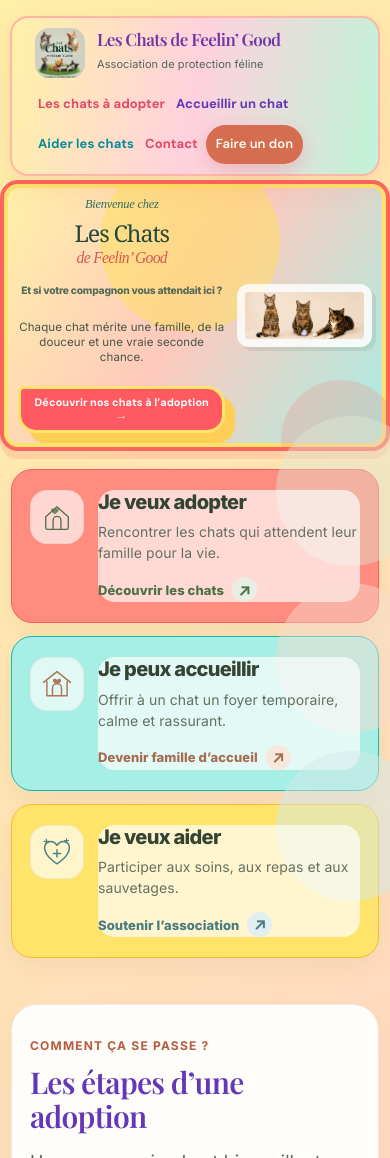
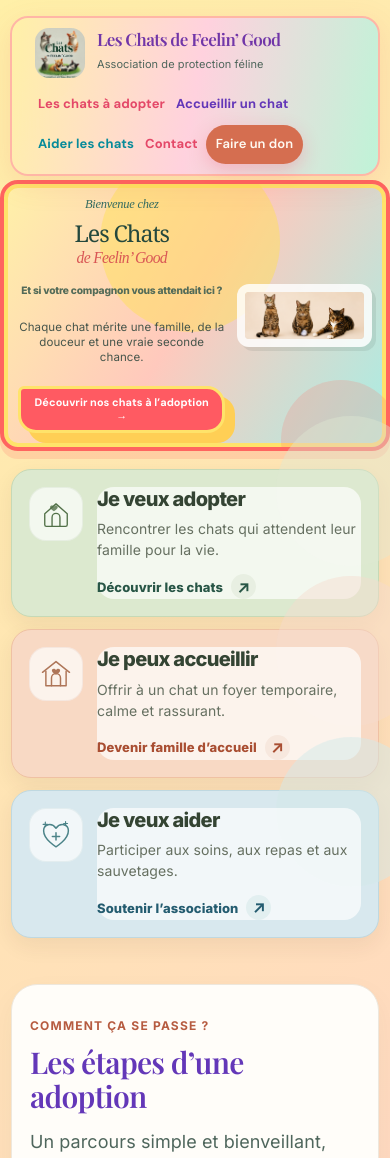
Before and after one commit to ViriGoodFeel/les-chats-feelingood-site, a Next.js app: page / in a window 390 px wide. Shown: the top 1158 px of the page. Built offline with nearby package versions, Linux system fonts and the light colour scheme; no server answers.

Commit message:
Restore original pastel style for homepage action cards

```diff
--- a/app/styles.css
+++ b/app/styles.css
@@ -2553,3 +2553,48 @@ body{
 .hero-welcome-only .btn.light:hover{
   background:#e94758!important;
 }
+
+
+/* Revenir aux trois cartes pastel d'origine, plus légères et moins massives */
+.quick-actions{
+  gap:18px!important;
+}
+.quick-actions .quick-action{
+  background:var(--quick-original-bg,#dce9cf)!important;
+  border:1px solid var(--quick-original-border,#c6d9b6)!important;
+  border-radius:24px!important;
+  box-shadow:0 8px 22px rgba(60,44,28,.07)!important;
+  padding:24px!important;
+}
+.quick-actions .quick-adopt{
+  --quick-original-bg:#dce9cf;
+  --quick-original-border:#c6d9b6;
+  color:#244c3c!important;
+}
+.quick-actions .quick-foster{
+  --quick-original-bg:#f8d9c4;
+  --quick-original-border:#efc1a3;
+  color:#613d2d!important;
+}
+.quick-actions .quick-help{
+  --quick-original-bg:#d8e8ee;
+  --quick-original-border:#bfd8e0;
+  color:#254b5a!important;
+}
+.quick-actions .quick-adopt b{color:#285646!important;}
+.quick-actions .quick-foster b{color:#a94e32!important;}
+.quick-actions .quick-help b{color:#245c70!important;}
+.quick-actions .quick-action .quick-icon{
+  background:rgba(255,255,255,.68)!important;
+}
+@media(max-width:760px){
+  .quick-actions{gap:12px!important;}
+  .quick-actions .quick-action{
+    display:grid!important;
+    grid-template-columns:54px minmax(0,1fr)!important;
+    column-gap:14px!important;
+    row-gap:5px!important;
+    padding:17px!important;
+    border-radius:20px!important;
+  }
+}
```
